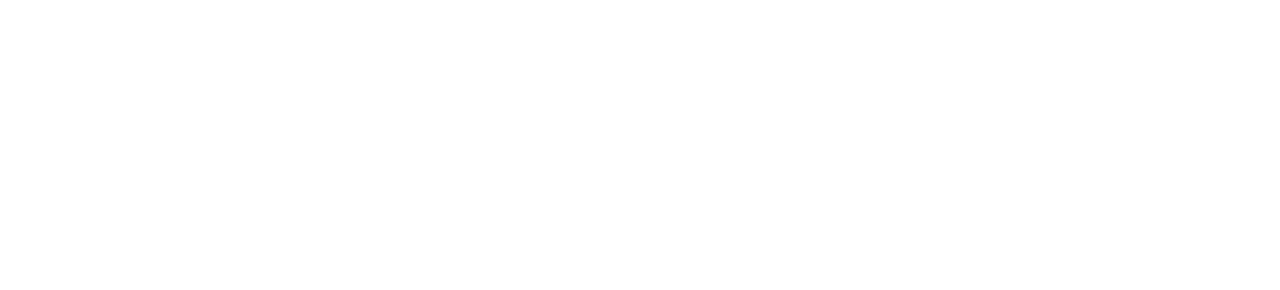
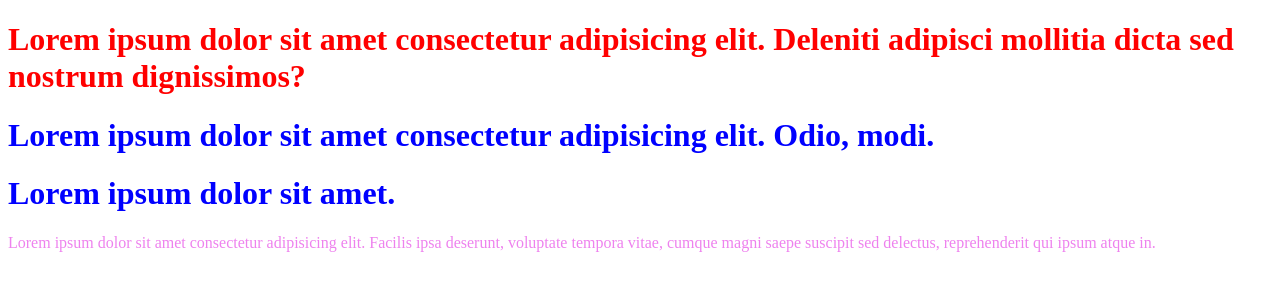
Before and after one commit to Sayanta337/CSS_Practice, a plain HTML site: page 3_Styles/index.html in a window 1280 px wide. Drawn offline with Linux system fonts and the light colour scheme.

Commit message:
Update v0.0.3 Inline, Internal, External CSS added.

```diff
--- a/3_Styles/index.css
+++ b/3_Styles/index.css
@@ -0,0 +1 @@
+p{ color: violet;}
--- a/3_Styles/index.html
+++ b/3_Styles/index.html
@@ -3,9 +3,18 @@
 <head>
     <meta charset="UTF-8">
     <meta name="viewport" content="width=device-width, initial-scale=1.0">
-    <title></title>
+    <title>Inline, Internal, External CSS in 1</title>
+    <link rel="stylesheet" href="index.css">
+    <style>
+        /*avg priority, avg in use*/
+        h1 { color: blue;}
+    </style>
 </head>
 <body>
-
+    <!--(top priority, less in use)-->
+    <h1 style="color:red;">Lorem ipsum dolor sit amet consectetur adipisicing elit. Deleniti adipisci mollitia dicta sed nostrum dignissimos?</h1>
+    <h1>Lorem ipsum dolor sit amet consectetur adipisicing elit. Odio, modi.</h1>
+    <h1>Lorem ipsum dolor sit amet.</h1>
+    <p>Lorem ipsum dolor sit amet consectetur adipisicing elit. Facilis ipsa deserunt, voluptate tempora vitae, cumque magni saepe suscipit sed delectus, reprehenderit qui ipsum atque in.</p>
 </body>
 </html>
```
